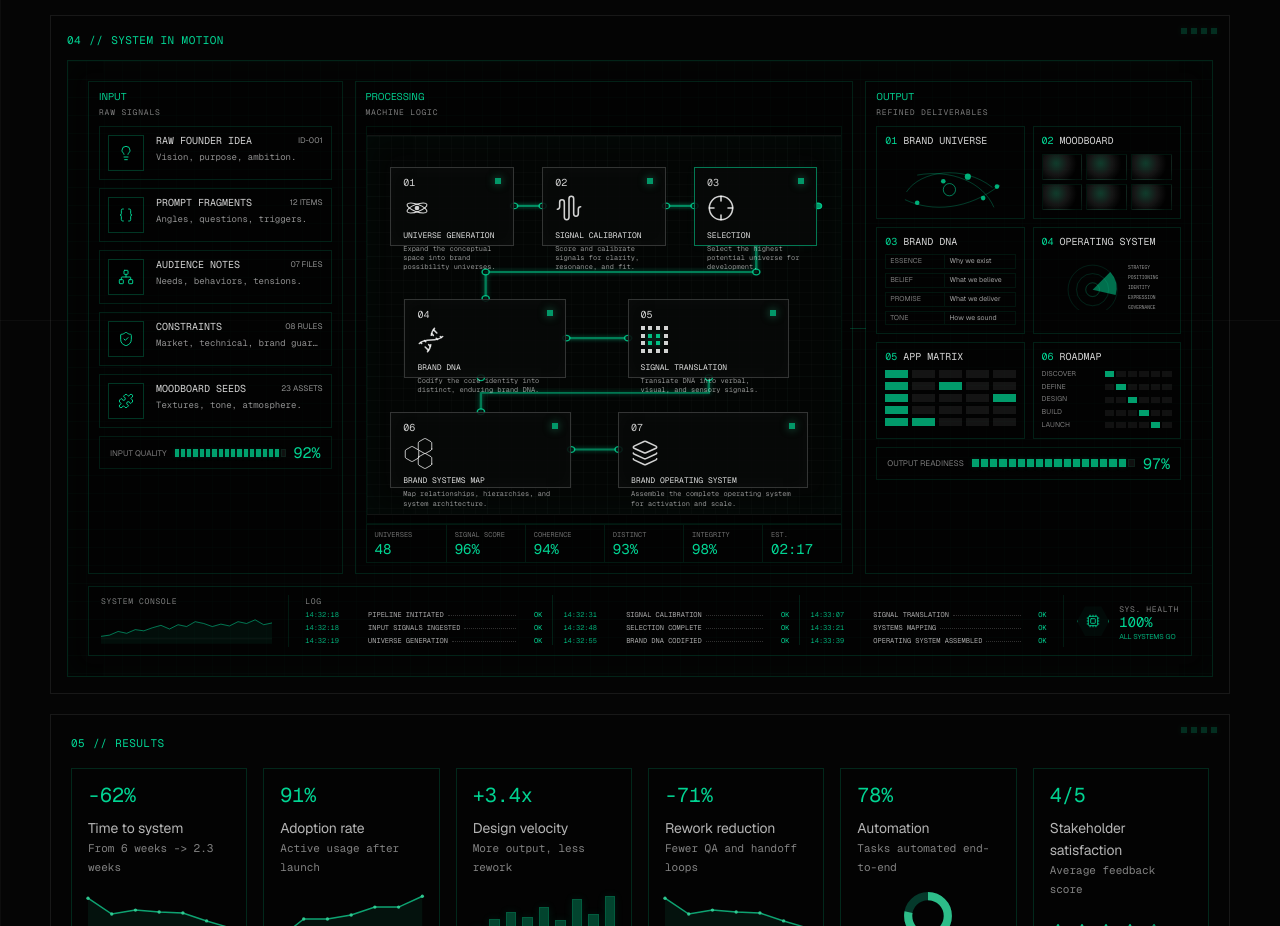
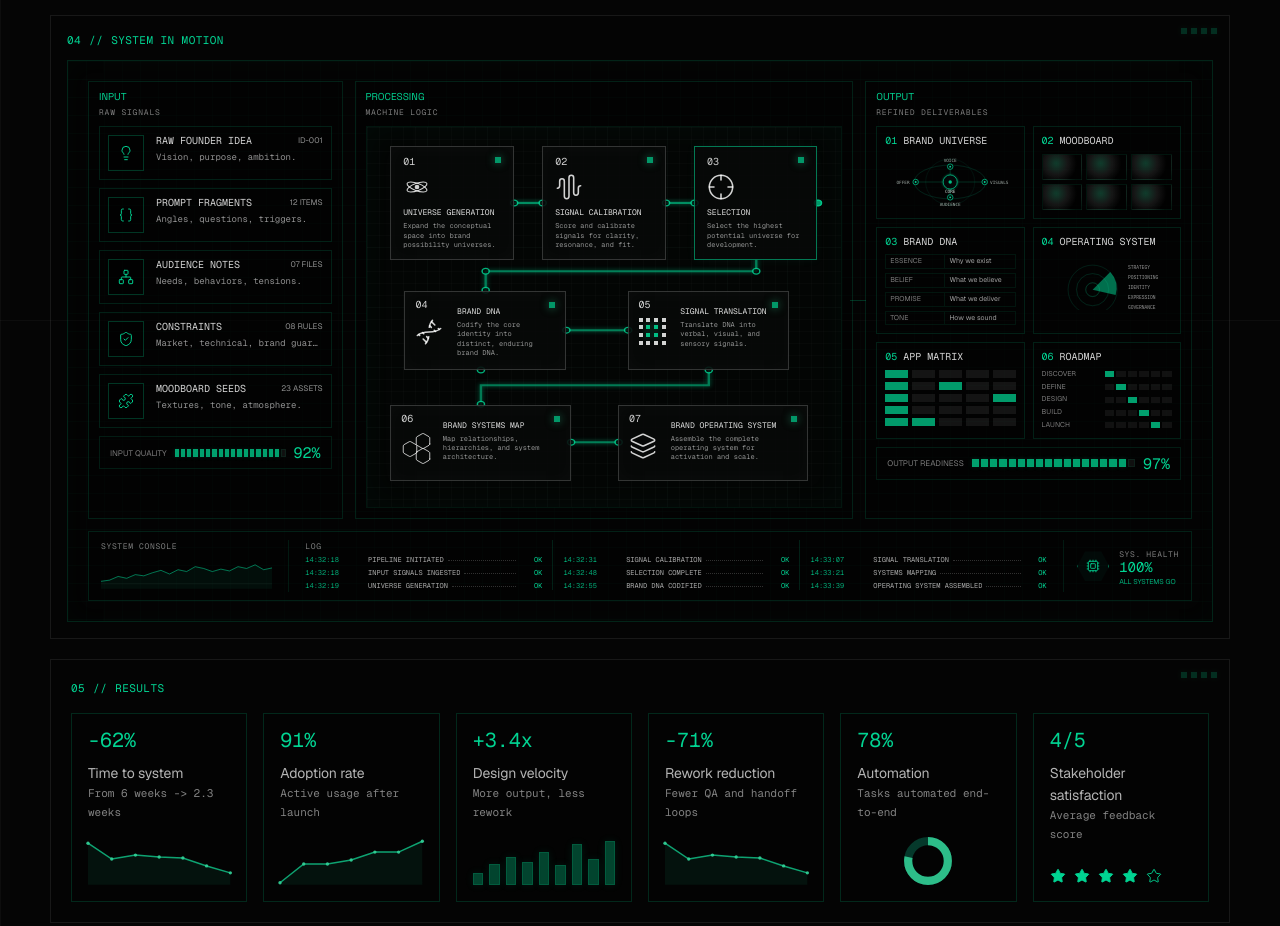
Before and after one commit to jchizick/System-Designer.-Market-Operator, a React (Vite) app: page /ai-brand-machine-synthetic-foundry-v2 in a window 1280 px wide. Shown: the part 1280-2206 px from the top of the page. Built offline with nearby package versions, Linux system fonts and the light colour scheme.

Commit message:
Refine Synthetic Foundry system motion visuals

```diff
--- a/src/components/SyntheticFoundryV2Page.tsx
+++ b/src/components/SyntheticFoundryV2Page.tsx
@@ -113,6 +113,7 @@ type ProcessingNodeData = {
   title: string;
   copy: string;
   icon: React.ElementType;
+  layout?: 'stack' | 'split';
   x: number;
   y: number;
   width: number;
@@ -127,9 +128,9 @@ const processingNodes: ProcessingNodeData[] = [
     copy: 'Expand the conceptual space into brand possibility universes.',
     icon: ProcessingUniverseIcon,
     x: 5,
-    y: 8,
+    y: 5,
     width: 26,
-    height: 21,
+    height: 30,
   },
   {
     number: '02',
@@ -137,9 +138,9 @@ const processingNodes: ProcessingNodeData[] = [
     copy: 'Score and calibrate signals for clarity, resonance, and fit.',
     icon: AudioWaveform,
     x: 37,
-    y: 8,
+    y: 5,
     width: 26,
-    height: 21,
+    height: 30,
   },
   {
     number: '03',
@@ -147,9 +148,9 @@ const processingNodes: ProcessingNodeData[] = [
     copy: 'Select the highest potential universe for development.',
     icon: Crosshair,
     x: 69,
-    y: 8,
+    y: 5,
     width: 26,
-    height: 21,
+    height: 30,
     active: true,
   },
   {
@@ -157,6 +158,7 @@ const processingNodes: ProcessingNodeData[] = [
     title: 'BRAND DNA',
     copy: 'Codify the core identity into distinct, enduring brand DNA.',
     icon: Dna,
+    layout: 'split',
     x: 8,
     y: 43,
     width: 34,
@@ -167,6 +169,7 @@ const processingNodes: ProcessingNodeData[] = [
     title: 'SIGNAL TRANSLATION',
     copy: 'Translate DNA into verbal, visual, and sensory signals.',
     icon: ProcessingSignalGridIcon,
+    layout: 'split',
     x: 55,
     y: 43,
     width: 34,
@@ -177,6 +180,7 @@ const processingNodes: ProcessingNodeData[] = [
     title: 'BRAND SYSTEMS MAP',
     copy: 'Map relationships, hierarchies, and system architecture.',
     icon: ProcessingSystemsMapIcon,
+    layout: 'split',
     x: 5,
     y: 73,
     width: 38,
@@ -187,6 +191,7 @@ const processingNodes: ProcessingNodeData[] = [
     title: 'BRAND OPERATING SYSTEM',
     copy: 'Assemble the complete operating system for activation and scale.',
     icon: Layers,
+    layout: 'split',
     x: 53,
     y: 73,
     width: 40,
@@ -659,6 +664,7 @@ function ProcessingNode({
   title,
   copy,
   icon: Icon,
+  layout = 'stack',
   x,
   y,
   width,
@@ -669,12 +675,39 @@ function ProcessingNode({
   title: string;
   copy: string;
   icon: React.ElementType;
+  layout?: 'stack' | 'split';
   x: number;
   y: number;
   width: number;
   height: number;
   active?: boolean;
 }) {
+  if (layout === 'split') {
+    return (
+      <article
+        className={`synthetic-processing-node absolute grid min-w-0 grid-cols-[2.1rem_minmax(0,1fr)] gap-2 border bg-[#070908]/88 px-2.5 py-2 shadow-[inset_0_0_18px_rgba(255,255,255,0.025)] transition-colors duration-500 hover:border-emerald-400/55 ${
+          active ? 'synthetic-processing-pulse border-emerald-400/55' : 'border-white/18'
+        }`}
+        style={{
+          left: `${x}%`,
+          top: `${y}%`,
+          width: `${width}%`,
+          height: `${height}%`,
+        }}
+      >
+        <span className="absolute right-2.5 top-2.5 h-1.5 w-1.5 bg-emerald-400/70 shadow-[0_0_8px_rgba(52,211,153,0.55)]" aria-hidden="true" />
+        <div className="flex min-w-0 flex-col items-start gap-2 text-white/82">
+          <span className="font-mono text-[10px] leading-none text-white/80 tabular-nums">{number}</span>
+          <Icon className="h-7 w-7 shrink-0 text-current" strokeWidth={1.35} />
+        </div>
+        <div className="min-w-0 mt-1.5 pr-2">
+          <h4 className="mb-1 font-mono text-[8px] uppercase leading-tight text-white/86">{title}</h4>
+          <p className="font-mono text-[7px] leading-[1.35] text-white/56">{copy}</p>
+        </div>
+      </article>
+    );
+  }
+
   return (
     <article
       className={`synthetic-processing-node absolute min-w-0 border bg-[#070908]/88 px-3 py-2.5 shadow-[inset_0_0_18px_rgba(255,255,255,0.025)] transition-colors duration-500 hover:border-emerald-400/55 ${
@@ -691,7 +724,7 @@ function ProcessingNode({
         <span className="font-mono text-[10px] leading-none text-white/80 tabular-nums">{number}</span>
         <span className="h-1.5 w-1.5 bg-emerald-400/70 shadow-[0_0_8px_rgba(52,211,153,0.55)]" aria-hidden="true" />
       </div>
-      <div className="mb-1.5 flex h-8 items-center text-white/82">
+      <div className="mb-1 flex h-8 items-center text-white/82">
         <Icon className="h-7 w-7 shrink-0 text-current" strokeWidth={1.35} />
       </div>
       <h4 className="mb-1 font-mono text-[8px] uppercase leading-tight text-white/86">{title}</h4>
@@ -702,8 +735,8 @@ function ProcessingNode({
 
 function ProcessingFlowConnectors() {
   const dots = [
-    [31, 18.5], [37, 18.5], [63, 18.5], [69, 18.5], [95, 18.5],
-    [82, 36], [25, 36], [25, 43],
+    [31, 20], [37, 20], [63, 20], [69, 20], [95, 20],
+    [82, 38], [25, 38], [25, 43],
     [42, 53.5], [55, 53.5], [72, 64], [24, 64], [24, 73],
     [43, 83], [53, 83],
   ];
@@ -725,9 +758,9 @@ function ProcessingFlowConnectors() {
         </filter>
       </defs>
       <g fill="none" stroke="currentColor" strokeLinecap="square" strokeLinejoin="miter" filter="url(#processingRouteGlow)">
-        <path d="M31 18.5H37" strokeOpacity="0.58" strokeWidth="0.55" />
-        <path d="M63 18.5H69" strokeOpacity="0.58" strokeWidth="0.55" />
-        <path d="M82 29V36H25V43" strokeOpacity="0.5" strokeWidth="0.5" />
+        <path d="M31 20H37" strokeOpacity="0.58" strokeWidth="0.55" />
+        <path d="M63 20H69" strokeOpacity="0.58" strokeWidth="0.55" />
+        <path d="M82 35V38H25V43" strokeOpacity="0.5" strokeWidth="0.5" />
         <path d="M42 53.5H55" strokeOpacity="0.5" strokeWidth="0.55" />
         <path d="M72 64V68H24V73" strokeOpacity="0.48" strokeWidth="0.5" />
         <path d="M43 83H53" strokeOpacity="0.5" strokeWidth="0.55" />
@@ -735,7 +768,7 @@ function ProcessingFlowConnectors() {
       {dots.map(([cx, cy]) => (
         <circle key={`${cx}-${cy}`} cx={cx} cy={cy} r="0.75" fill="rgba(2,6,5,0.96)" stroke="currentColor" strokeWidth="0.32" opacity="0.82" />
       ))}
-      <circle cx="95" cy="18.5" r="0.85" fill="currentColor" opacity="0.72" />
+      <circle cx="95" cy="20" r="0.85" fill="currentColor" opacity="0.72" />
     </svg>
   );
 }
@@ -744,11 +777,46 @@ function OutputPreviewVisual({ type }: { type: string }) {
   if (type === 'orbit') {
     return (
       <svg className="h-14 w-full text-emerald-400" viewBox="0 0 170 70" aria-hidden="true">
-        <circle cx="84" cy="45" r="8" fill="none" stroke="currentColor" strokeOpacity="0.75" />
-        <path d="M28 48c18-28 74-36 112-6M26 58c36 17 83 13 124-19M42 26c44-8 86 9 100 42" fill="none" stroke="currentColor" strokeOpacity="0.35" />
-        {[42, 76, 108, 128, 146].map((x, index) => (
-          <circle key={x} cx={x} cy={[62, 34, 28, 56, 41][index]} r={index === 2 ? 4 : 3} fill="currentColor" opacity="0.82" />
-        ))}
+        <defs>
+          <filter id="brandUniverseGlow" colorInterpolationFilters="sRGB" x="-45%" y="-45%" width="190%" height="190%">
+            <feGaussianBlur stdDeviation="1.4" result="blur" />
+            <feMerge>
+              <feMergeNode in="blur" />
+              <feMergeNode in="SourceGraphic" />
+            </feMerge>
+          </filter>
+        </defs>
+        <g fill="none" stroke="currentColor" strokeLinecap="square">
+          <ellipse cx="85" cy="35" rx="47" ry="22" strokeOpacity="0.22" strokeWidth="0.85" />
+          <ellipse cx="85" cy="35" rx="30" ry="32" strokeOpacity="0.12" strokeWidth="0.75" transform="rotate(90 85 35)" />
+          <path d="M85 26V18M96 35H126M85 44V52M74 35H44" strokeOpacity="0.36" strokeWidth="0.7" />
+        </g>
+        <g fontFamily="ui-monospace, SFMono-Regular, Menlo, Consolas, monospace" fontSize="5.7" letterSpacing="0">
+          <g filter="url(#brandUniverseGlow)">
+            <circle cx="85" cy="35" r="9.2" fill="rgba(3,7,8,0.96)" stroke="currentColor" strokeOpacity="0.9" strokeWidth="1" />
+            <circle cx="85" cy="35" r="2.2" fill="currentColor" opacity="0.9" />
+          </g>
+          <text x="85" y="49.2" fill="rgba(236,253,245,0.86)" textAnchor="middle">CORE</text>
+
+          <g fill="rgba(3,7,8,0.96)" stroke="currentColor" strokeWidth="0.9">
+            <circle cx="85" cy="15" r="3.6" />
+            <circle cx="130" cy="35" r="3.6" />
+            <circle cx="85" cy="55" r="3.6" />
+            <circle cx="40" cy="35" r="3.6" />
+          </g>
+          <g fill="rgba(236,253,245,0.68)">
+            <text x="85" y="8.5" textAnchor="middle">VOICE</text>
+            <text x="137" y="37.2">VISUALS</text>
+            <text x="85" y="66" textAnchor="middle">AUDIENCE</text>
+            <text x="32" y="37.2" textAnchor="end">OFFER</text>
+          </g>
+          <g fill="currentColor">
+            <circle cx="85" cy="15" r="1.25" />
+            <circle cx="130" cy="35" r="1.25" />
+            <circle cx="85" cy="55" r="1.25" />
+            <circle cx="40" cy="35" r="1.25" />
+          </g>
+        </g>
       </svg>
     );
   }
@@ -881,14 +949,14 @@ function SystemInMotionSection() {
           <section className="relative flex min-w-0 flex-col overflow-hidden border border-emerald-500/16 bg-black/24 p-2.5">
             <div className="pointer-events-none absolute -left-4 top-1/2 hidden h-px w-4 bg-emerald-500/25 lg:block" aria-hidden="true" />
             <div className="pointer-events-none absolute -right-4 top-1/2 hidden h-px w-4 bg-emerald-500/25 lg:block" aria-hidden="true" />
-            <span className="synthetic-packet pointer-events-none absolute left-0 top-1/2 hidden h-1.5 w-1.5 bg-emerald-400 shadow-[0_0_10px_rgba(52,211,153,0.75)] lg:block" aria-hidden="true" />
+            {/*<span className="synthetic-packet pointer-events-none absolute left-0 top-1/2 hidden h-1.5 w-1.5 bg-emerald-400 shadow-[0_0_10px_rgba(52,211,153,0.75)] lg:block" aria-hidden="true" />*/}
             <div className="mb-2">
               <div className="font-space-grotesk text-[10px] uppercase leading-none text-emerald-400">PROCESSING</div>
               <div className="mt-1 text-mono-3xs uppercase text-white/48">MACHINE LOGIC</div>
             </div>
 
-            <div className="relative overflow-hidden border border-emerald-500/10 bg-black/18 py-2" tabIndex={0} aria-label="Synthetic Foundry processing diagram">
-              <div className="relative aspect-[5/4] w-full overflow-hidden border-y border-white/[0.06] bg-[#030504] shadow-[inset_0_0_32px_rgba(16,185,129,0.035)]">
+            <div className="relative overflow-hidden border border-emerald-500/10 bg-black/18" tabIndex={0} aria-label="Synthetic Foundry processing diagram">
+              <div className="relative aspect-[5/4] w-full overflow-hidden bg-[#030504] shadow-[inset_0_0_32px_rgba(16,185,129,0.035)]">
                 <div className="pointer-events-none absolute inset-0 opacity-[0.14] [background-image:linear-gradient(rgba(255,255,255,0.12)_1px,transparent_1px),linear-gradient(90deg,rgba(255,255,255,0.12)_1px,transparent_1px)] [background-size:12px_12px]" aria-hidden="true" />
                 <div className="pointer-events-none absolute inset-0 opacity-[0.08] [background-image:linear-gradient(rgba(52,211,153,0.22)_1px,transparent_1px),linear-gradient(90deg,rgba(52,211,153,0.18)_1px,transparent_1px)] [background-size:60px_60px]" aria-hidden="true" />
                 <ProcessingFlowConnectors />
@@ -899,6 +967,7 @@ function SystemInMotionSection() {
                       title={node.title}
                       copy={node.copy}
                       icon={node.icon}
+                      layout={node.layout}
                       x={node.x}
                       y={node.y}
                       width={node.width}
@@ -910,14 +979,14 @@ function SystemInMotionSection() {
               </div>
             </div>
 
-            <div className="mt-auto grid min-w-0 grid-cols-2 border border-emerald-500/12 bg-black/22 sm:grid-cols-3 xl:grid-cols-6">
+            {/*<div className="mt-auto grid min-w-0 grid-cols-2 border border-emerald-500/12 bg-black/22 sm:grid-cols-3 xl:grid-cols-6">
               {processingMetrics.map(([label, value], index) => (
                 <div key={label} className={`min-w-0 px-2 py-1.5 ${index > 0 ? 'border-l border-emerald-500/12' : ''}`}>
                   <div className="font-mono text-[7px] uppercase leading-none text-white/42">{label}</div>
                   <div className="mt-1 font-mono text-[14px] leading-none text-emerald-400 tabular-nums">{value}</div>
                 </div>
               ))}
-            </div>
+            </div> */}
           </section>
 
           <aside className="relative min-w-0 border border-emerald-500/16 bg-black/24 p-2.5">
```
